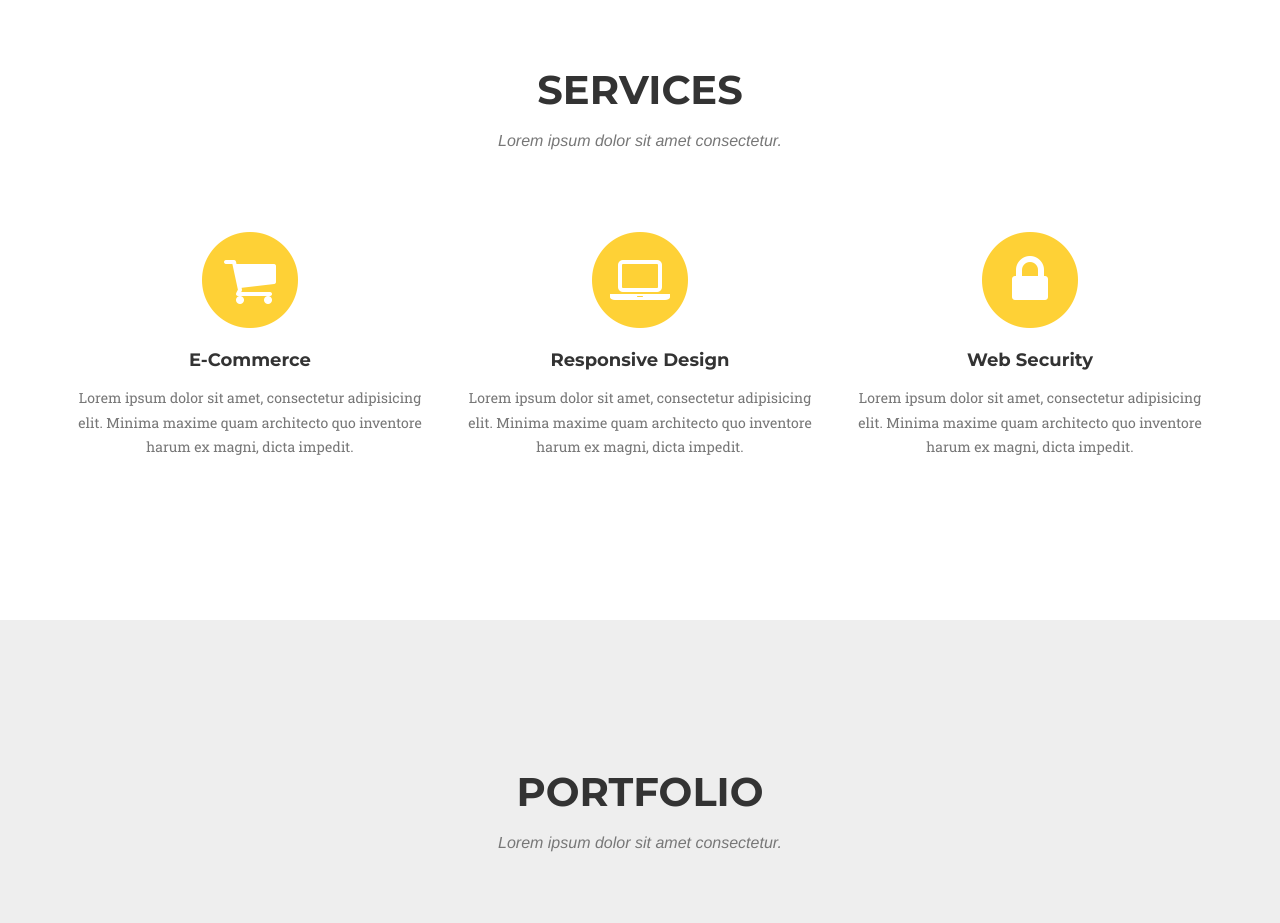
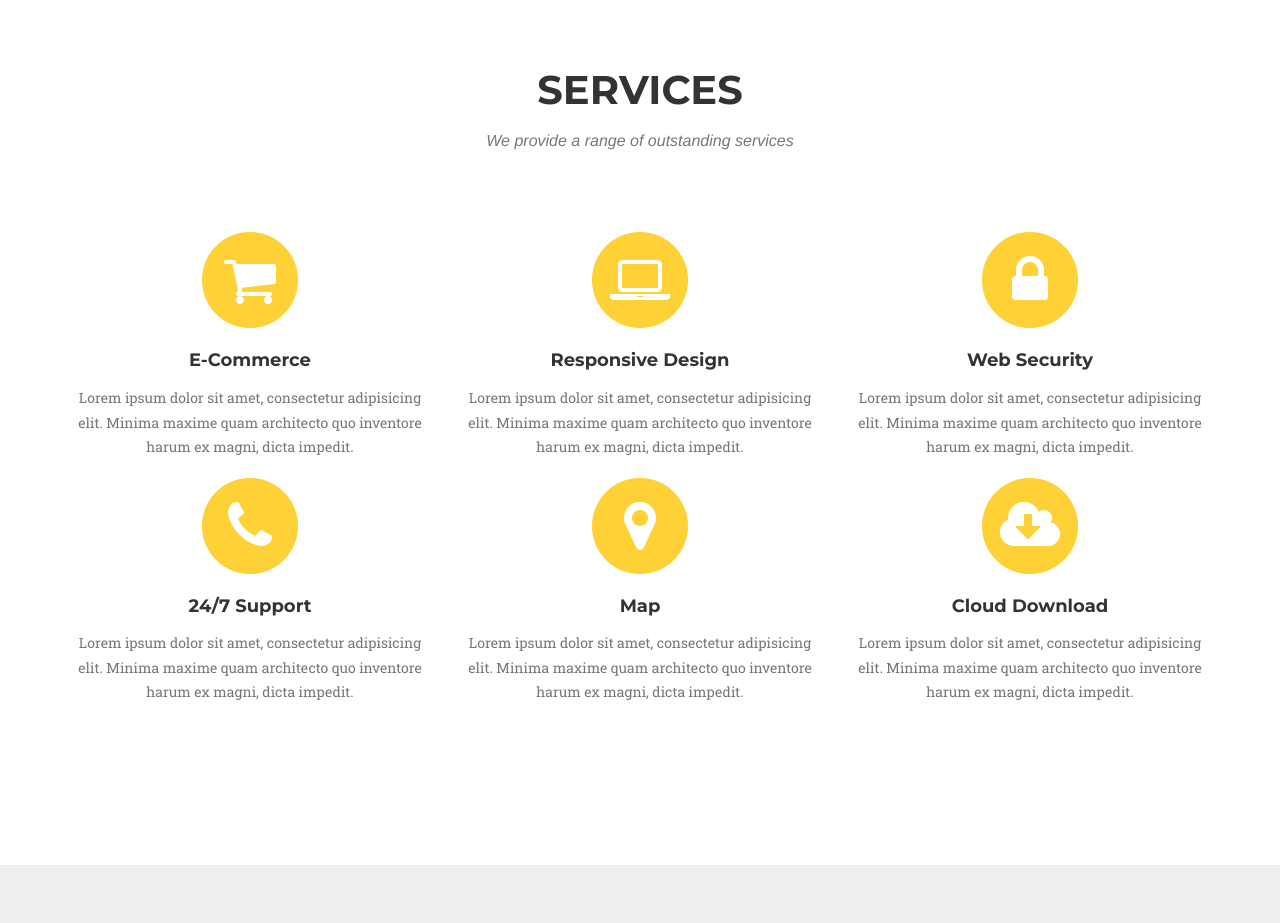
Before and after one commit to naterexw/zero_landing_page, a website: page index.html in a window 1280 px wide. Shown: the part 840-1763 px from the top of the page. Drawn offline with nearby package versions, Linux system fonts and the light colour scheme; a web font is replaced by a local one.

Commit message:
update Services section

```diff
--- a/index.html
+++ b/index.html
@@ -85,7 +85,7 @@
             <div class="row">
               <div class="col-lg-12 text-center">
                 <h2 class="section-heading">Services</h2>
-                    <h3 class="section-subheading text-muted">Lorem ipsum dolor sit amet consectetur.</h3>
+                <h3 class="section-subheading text-muted">We provide a range of outstanding services</h3>
               </div>
             </div>
             <div class="row text-center">
@@ -111,6 +111,32 @@
                   <i class="fa fa-lock fa-stack-1x fa-inverse"></i>
                 </span>
                 <h4 class="service-heading">Web Security</h4>
+                <p class="text-muted">Lorem ipsum dolor sit amet, consectetur adipisicing elit. Minima maxime quam architecto quo inventore harum ex magni, dicta impedit.</p>
+              </div>
+            </div>
+            <div class="row text-center">
+              <div class="col-md-4">
+                <span class="fa-stack fa-4x">
+                  <i class="fa fa-circle fa-stack-2x text-primary"></i>
+                  <i class="fa fa-phone fa-stack-1x fa-inverse"></i>
+                </span>
+                <h4 class="service-heading">24/7 Support</h4>
+                <p class="text-muted">Lorem ipsum dolor sit amet, consectetur adipisicing elit. Minima maxime quam architecto quo inventore harum ex magni, dicta impedit.</p>
+              </div>
+              <div class="col-md-4">
+                <span class="fa-stack fa-4x">
+                  <i class="fa fa-circle fa-stack-2x text-primary"></i>
+                  <i class="fa fa-map-marker fa-stack-1x fa-inverse"></i>
+                </span>
+                <h4 class="service-heading">Map</h4>
+                <p class="text-muted">Lorem ipsum dolor sit amet, consectetur adipisicing elit. Minima maxime quam architecto quo inventore harum ex magni, dicta impedit.</p>
+              </div>
+              <div class="col-md-4">
+                <span class="fa-stack fa-4x">
+                  <i class="fa fa-circle fa-stack-2x text-primary"></i>
+                  <i class="fa fa-cloud-download fa-stack-1x fa-inverse"></i>
+                </span>
+                <h4 class="service-heading">Cloud Download</h4>
                 <p class="text-muted">Lorem ipsum dolor sit amet, consectetur adipisicing elit. Minima maxime quam architecto quo inventore harum ex magni, dicta impedit.</p>
               </div>
             </div>
```
Lines whose indentation alone changed are shown as unchanged.
